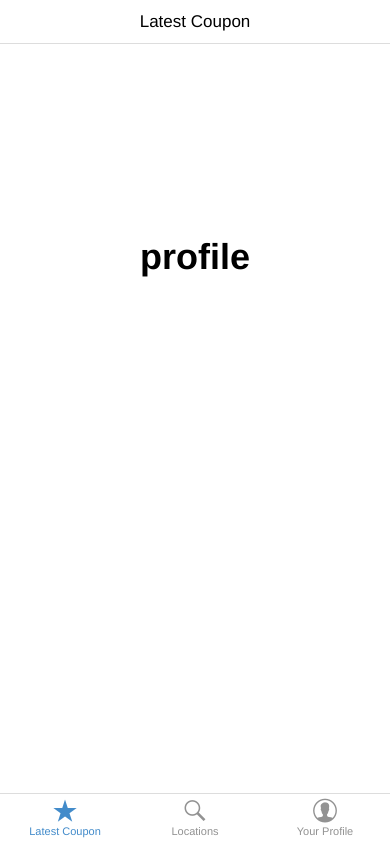
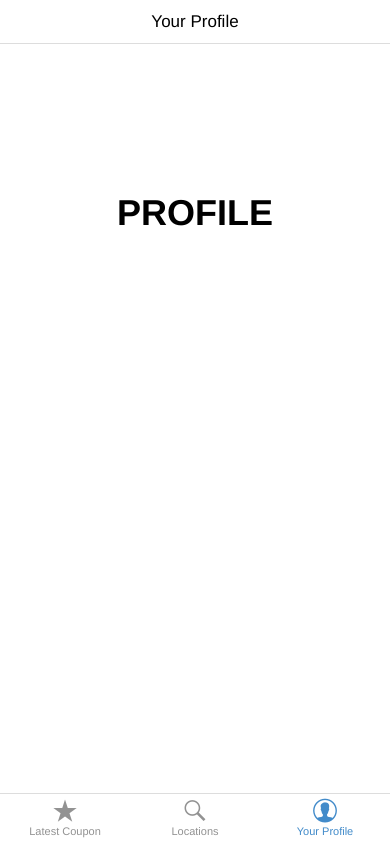
Before and after one commit to samaparo/phonegaptest, a plain HTML site: page index.html in a window 390 px wide. Both pictures are taken after a click on the link "Your Profile". Drawn offline with Linux system fonts and the light colour scheme.

Commit message:
add navigation transitions. brute force page templates for demo

```diff
--- /dev/null
+++ b/css/pageslider.css
@@ -0,0 +1,37 @@
+#container {
+    position: absolute;
+    width: 100%;
+    height: 100%;
+    overflow: hidden;
+}
+
+.page {
+    position: absolute;
+    top: 0;
+    left: 0;
+    width: 100%;
+    height: 100%;
+    -webkit-transform: translate3d(0, 0, 0);
+    transform: translate3d(0, 0, 0);
+    text-align: left;
+}
+
+.page.left {
+    -webkit-transform: translate3d(-100%, 0, 0);
+    transform: translate3d(-100%, 0, 0);
+}
+
+.page.center {
+    -webkit-transform: translate3d(0, 0, 0);
+    transform: translate3d(0, 0, 0);
+}
+
+.page.right {
+    -webkit-transform: translate3d(100%, 0, 0);
+    transform: translate3d(100%, 0, 0);
+}
+
+.page.transition {
+    -webkit-transition-duration: .25s;
+    transition-duration: .25s;
+}
--- a/index.html
+++ b/index.html
@@ -5,6 +5,7 @@
     <meta name="viewport" content="width=device-width, initial-scale=1.0, user-scalable=no, minimum-scale=1.0, maximum-scale=1.0">
 
      <link href="./bower_components/ratchet/dist/css/ratchet.min.css" rel="stylesheet">
+     <link href="./css/pageslider.css" rel="stylesheet" type="text/css">
      <link href="./css/app.css" rel="stylesheet" type="text/css">
 
 </head>
@@ -15,7 +16,7 @@
     </header>
 
     <div class="content">
-    	<h1 id='demo-label' class="demo-text">LATEST COUPON</h1>
+
     </div>
 
 	<nav class="bar bar-tab">
@@ -38,6 +39,7 @@
 	<script src="./bower_components/jquery/dist/jquery.min.js" type="text/javascript"></script>
 	<script src="./bower_components/lodash/lodash.min.js" type="text/javascript"></script>
 	<script src="./bower_components/fastclick/lib/fastclick.js" type="text/javascript"></script>
+	<script src="./js/pageslider.js" type="text/javascript"></script>
 	<script src="./js/router.js" type="text/javascript"></script>
 	<script src="./js/app.js" type="text/javascript"></script>
 </body>
--- a/js/app.js
+++ b/js/app.js
@@ -4,18 +4,27 @@ var app = {
     	var initializeProcedure = (function(){
 
     		FastClick.attach(document.body);
-    		var demoLabel = document.getElementById('demo-label');
+    		var slider = new PageSlider($('.content'));
+
     		router.addRoute('coupon', function() {
-    			demoLabel.innerHTML = 'index';
+    			slider.slidePage($('<div><h1 class="demo-text">LATEST COUPON</h1></div>'));
+    			$('.title').html('Latest Coupon');
+    			$('.tab-item').removeClass('active');
+    			$('.tab-item').eq(0).addClass('active');
   			});
 
   			router.addRoute('locations', function() {
-  				demoLabel.innerHTML = 'locations';
-
+  				slider.slidePage($('<div><h1 class="demo-text">LOCATIONS</h1></div>'));
+  				$('.title').html('Store Locator');
+  				$('.tab-item').removeClass('active');
+    			$('.tab-item').eq(1).addClass('active');
   			});
 
   			router.addRoute('profile', function() {
-  				demoLabel.innerHTML = 'profile';
+  				slider.slidePage($('<div><h1 class="demo-text">PROFILE</h1></div>'));
+  				$('.title').html('Your Profile');
+  				$('.tab-item').removeClass('active');
+    			$('.tab-item').eq(2).addClass('active');
   			});
 
   			router.load('coupon');
--- /dev/null
+++ b/js/pageslider.js
@@ -0,0 +1,60 @@
+/* Notes:
+ * - History management is currently done using window.location.hash.  This could easily be changed to use Push State instead.
+ * - jQuery dependency for now. This could also be easily removed.
+ */
+
+function PageSlider(container) {
+
+    var container = container,
+        currentPage,
+        stateHistory = [];
+
+    // Use this function if you want PageSlider to automatically determine the sliding direction based on the state history
+    this.slidePage = function(page) {
+
+        var l = stateHistory.length,
+            state = window.location.hash;
+
+        if (l === 0) {
+            stateHistory.push(state);
+            this.slidePageFrom(page);
+            return;
+        }
+        if (state === stateHistory[l-2]) {
+            stateHistory.pop();
+            this.slidePageFrom(page, 'left');
+        } else {
+            stateHistory.push(state);
+            this.slidePageFrom(page, 'right');
+        }
+
+    }
+
+    // Use this function directly if you want to control the sliding direction outside PageSlider
+    this.slidePageFrom = function(page, from) {
+
+        container.append(page);
+
+        if (!currentPage || !from) {
+            page.attr("class", "page center");
+            currentPage = page;
+            return;
+        }
+
+        // Position the page at the starting position of the animation
+        page.attr("class", "page " + from);
+
+        currentPage.one('webkitTransitionEnd', function(e) {
+            $(e.target).remove();
+        });
+
+        // Force reflow. More information here: http://www.phpied.com/rendering-repaint-reflowrelayout-restyle/
+        container[0].offsetWidth;
+
+        // Position the new page and the current page at the ending position of their animation with a transition class indicating the duration of the animation
+        page.attr("class", "page transition center");
+        currentPage.attr("class", "page transition " + (from === "left" ? "right" : "left"));
+        currentPage = page;
+    }
+
+}
```
